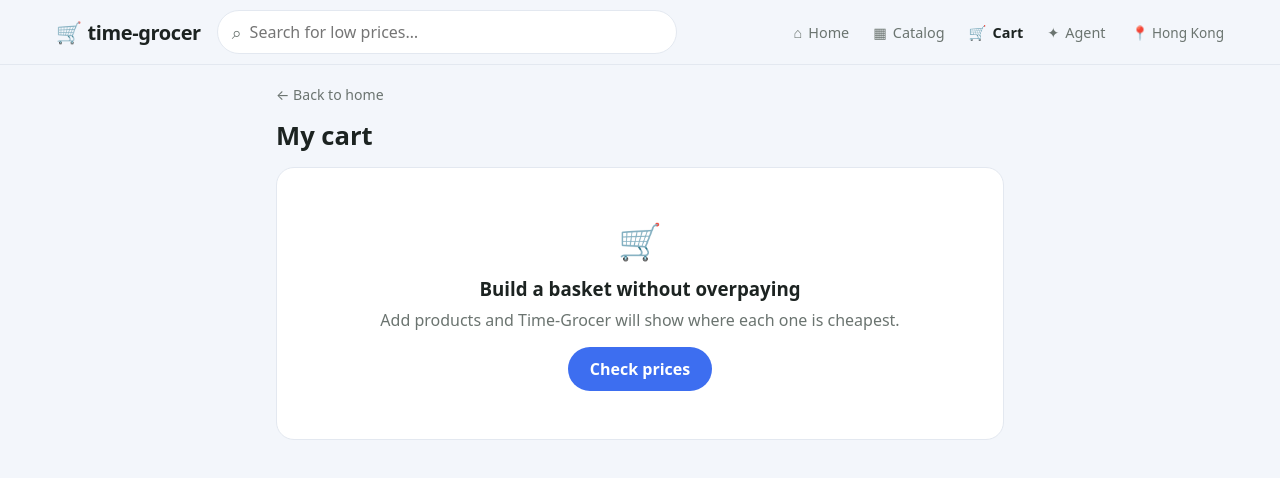
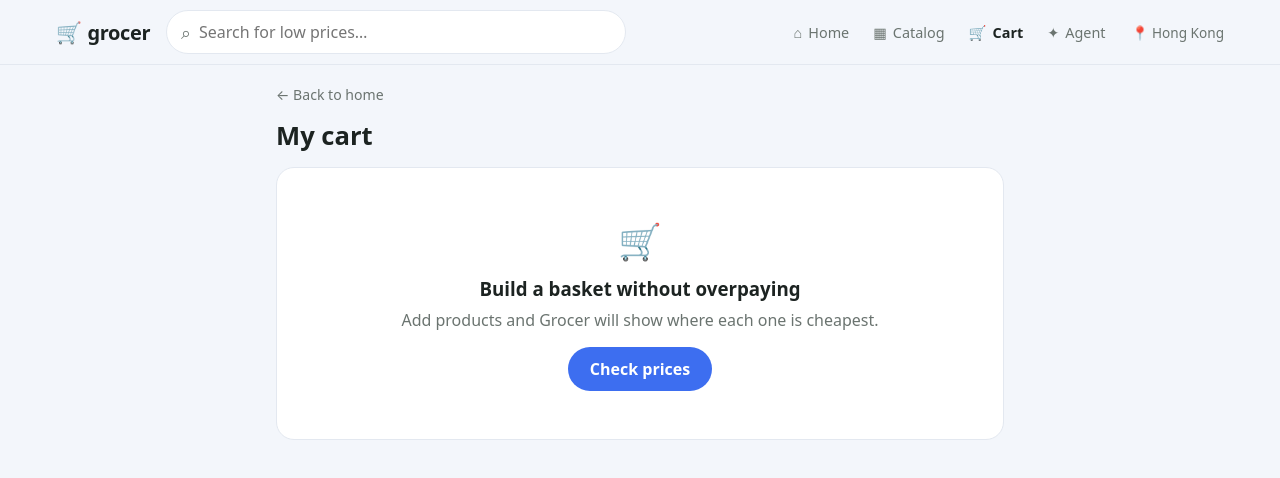
Before and after one commit to ToneKode/HackU-Time-Grocer, a Vue app in the folder frontend/: page /cart in a window 1280 px wide. Shown: the top 478 px of the page. Built offline with nearby package versions, Linux system fonts and the light colour scheme.

Commit message:
Rename the app to Grocer in the UI
Co-Authored-By: Claude Opus 5.5 <noreply@anthropic.com>

```diff
--- a/frontend/index.html
+++ b/frontend/index.html
@@ -3,7 +3,7 @@
   <head>
     <meta charset="UTF-8" />
     <meta name="viewport" content="width=device-width, initial-scale=1.0" />
-    <title>Time-Grocer</title>
+    <title>Grocer</title>
   </head>
   <body>
     <div id="app"></div>
--- a/frontend/src/components/shop/AppHeader.vue
+++ b/frontend/src/components/shop/AppHeader.vue
@@ -28,7 +28,7 @@ const nav = [
     <div class="site-header-inner">
       <RouterLink to="/" class="logo">
         <span class="logo-mark">🛒</span>
-        <span>time-grocer</span>
+        <span>grocer</span>
       </RouterLink>
 
       <form class="search" role="search" @submit.prevent="search">
--- a/frontend/src/views/CartView.vue
+++ b/frontend/src/views/CartView.vue
@@ -29,7 +29,7 @@ const savings = computed(() => mixSavings(mix.value, stores.value))
     <div v-if="!cartCount" class="empty-box">
       <div class="empty-icon">🛒</div>
       <h3>Build a basket without overpaying</h3>
-      <p class="muted">Add products and Time-Grocer will show where each one is cheapest.</p>
+      <p class="muted">Add products and Grocer will show where each one is cheapest.</p>
       <RouterLink to="/catalog" class="btn-primary">Check prices</RouterLink>
     </div>
 
--- a/frontend/src/views/HomeView.vue
+++ b/frontend/src/views/HomeView.vue
@@ -24,7 +24,7 @@ const deals = computed(() => {
       <div class="hero-text">
         <h1>Compare the whole basket <span class="accent">and let the agent check out</span></h1>
         <p>
-          Build your list once. Time-Grocer finds the cheapest store for every item across
+          Build your list once. Grocer finds the cheapest store for every item across
           {{ merchants.map((m) => m.name).join(', ') }}.
         </p>
         <div class="hero-actions">
```
